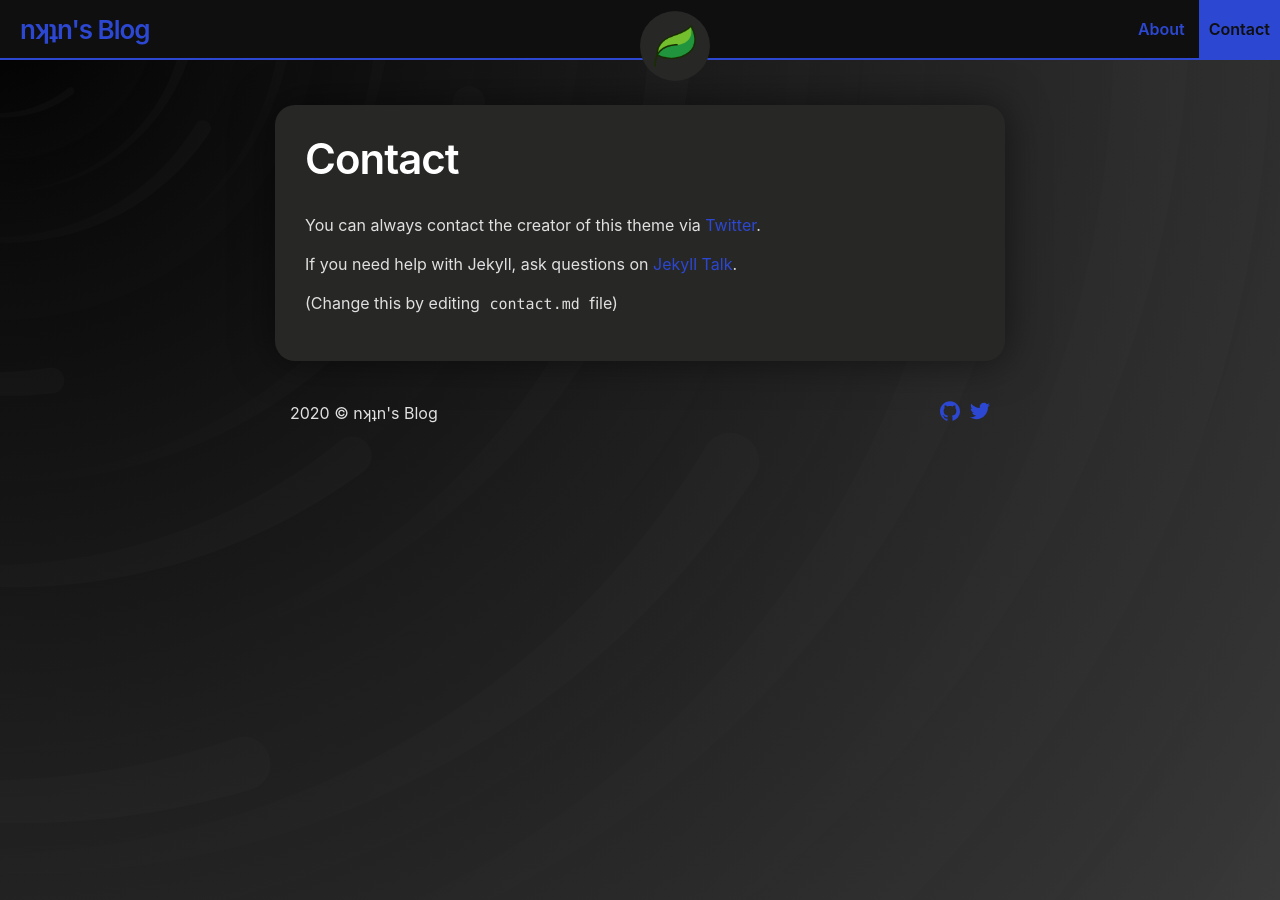
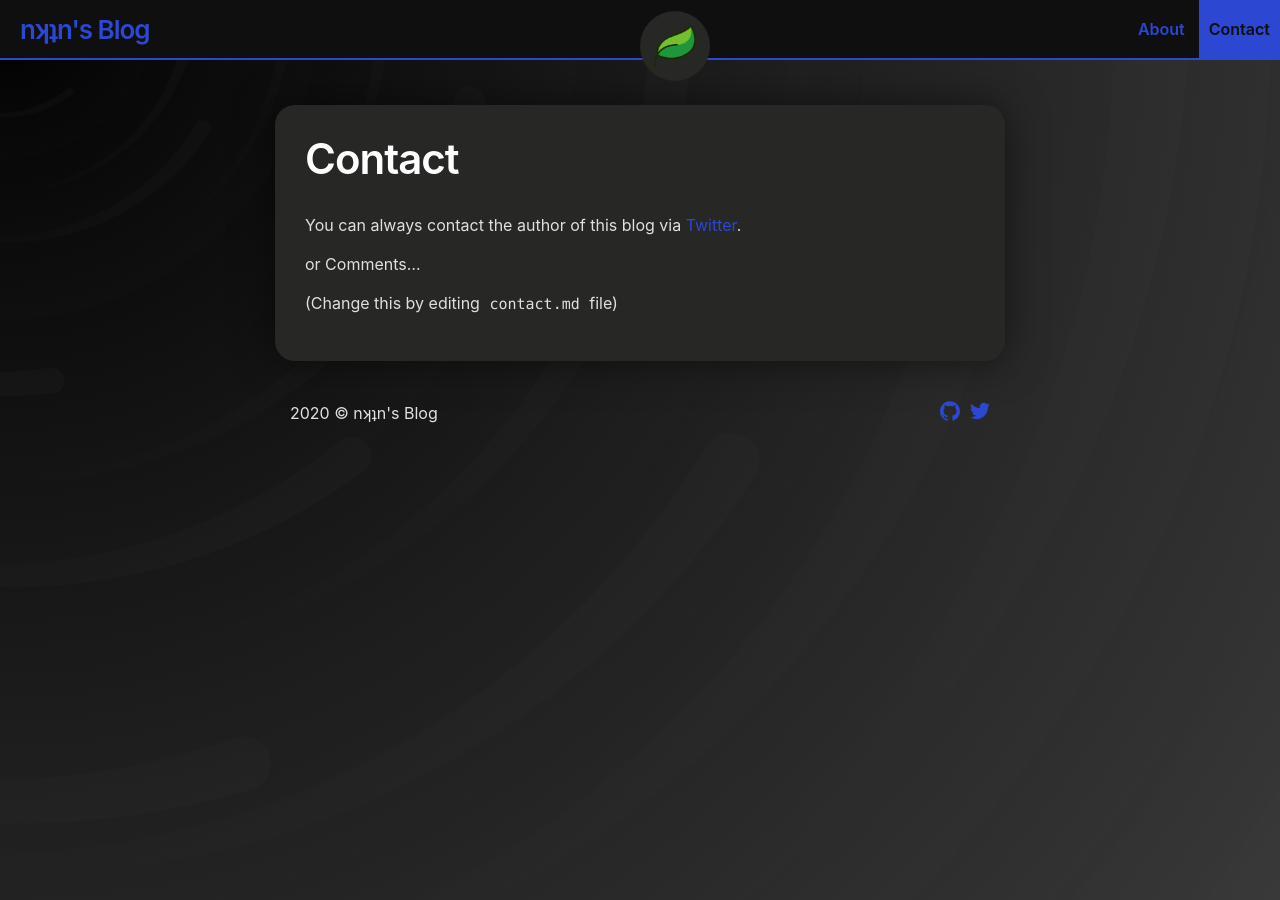
Before and after one commit to Rhotav/rhotav.github.io, a Jekyll site: the page built from contact.md, in a window 1280 px wide. Built offline with Jekyll 4.4.1, drawn with Linux system fonts in a browser that asks for light colours.

Commit message:
Update contact.md

```diff
--- a/contact.md
+++ b/contact.md
@@ -3,8 +3,9 @@ title: Contact
 layout: page
 ---
 
-You can always contact the creator of this theme via [Twitter](https://twitter.com/_SupunKavinda).
+You can always contact the author of this blog via [Twitter](https://twitter.com/Rhotav).
 
-If you need help with Jekyll, ask questions on [Jekyll Talk](https://talk.jekyllrb.com/).
+
+or Comments...
 
 (Change this by editing `contact.md` file)
```
